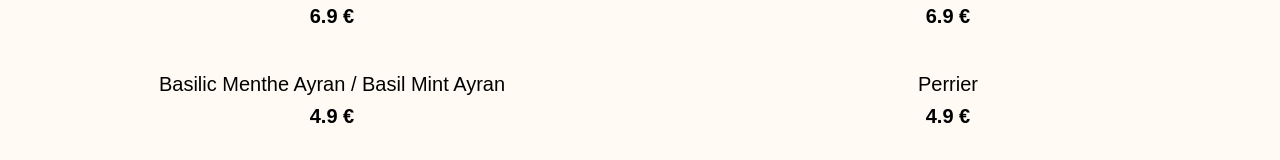
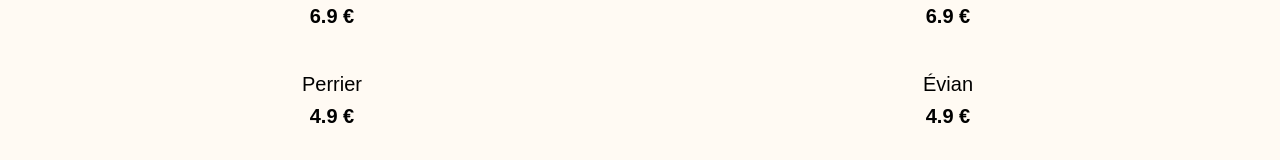
Before and after one commit to dhincal/ParisGhostKitchen, a Next.js app in the folder paris-ghost-kicthen/: page / in a window 1280 px wide. Shown: the part 2754-2914 px from the top of the page. Built offline with nearby package versions, Linux system fonts and the light colour scheme.

Commit message:
Remove Item From Menu

```diff
--- a/paris-ghost-kicthen/src/pages/index.jsx
+++ b/paris-ghost-kicthen/src/pages/index.jsx
@@ -87,7 +87,6 @@
         <div className='flex flex-col md:flex md:flex-row md:justify-center md:flex-wrap w-full items-center mt-10 gap-y-10'>
           <MenuItem name="Smoothie" price={6.90} category={"drink"} />
           <MenuItem name="Jus Frais / Fresh Juice" price={6.90} category={"drink"} />
-          <MenuItem name="Basilic Menthe Ayran / Basil Mint Ayran" price={4.90} category={"drink"} />
           <MenuItem name="Perrier" price={4.90} category={"drink"} />
           <MenuItem name="Évian" price={4.90} category={"drink"} />
         </div>
```
